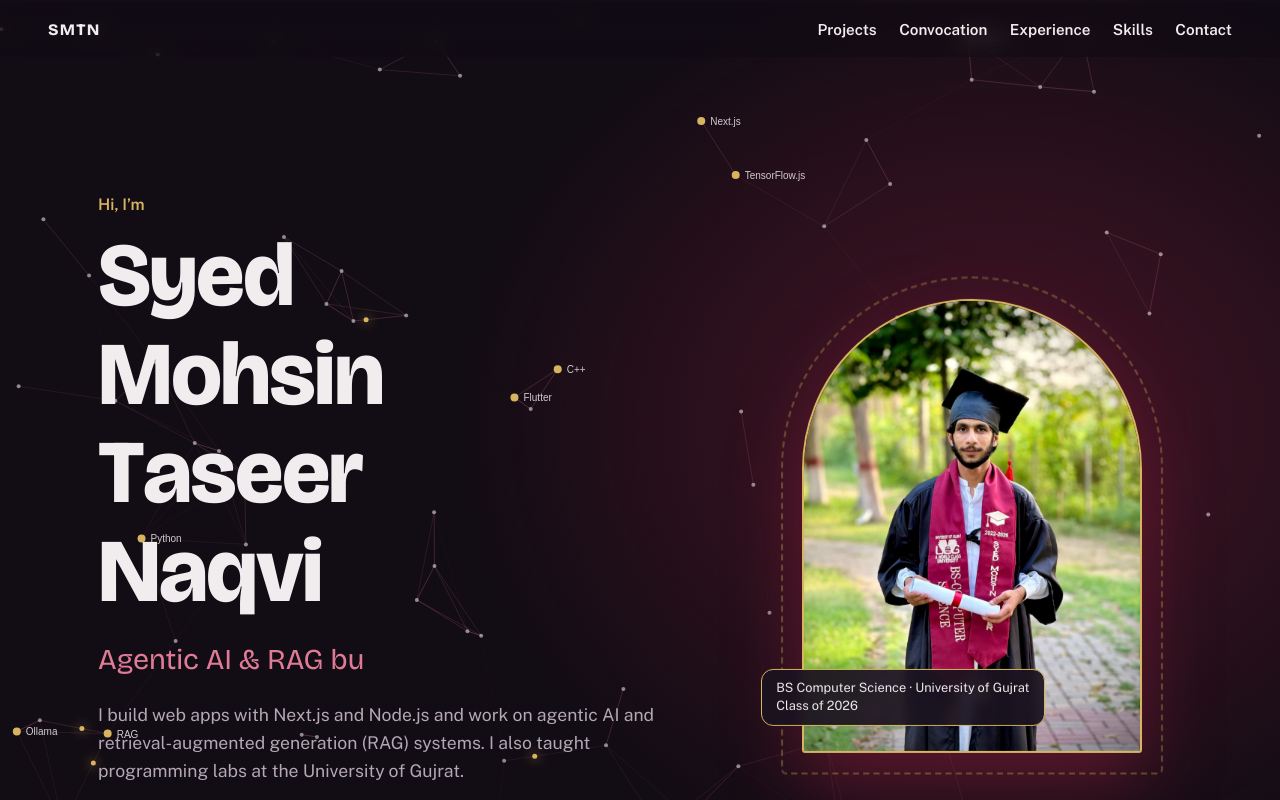
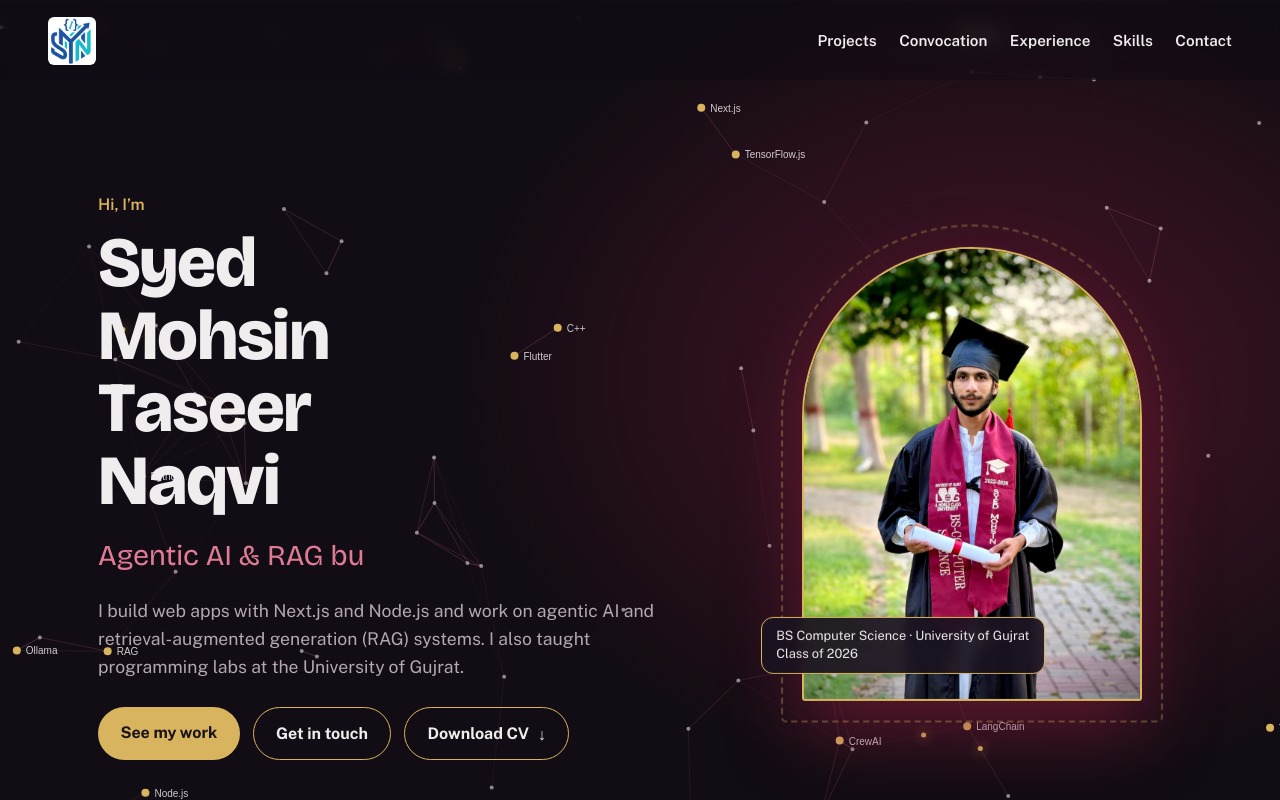
Before and after one commit to mohsintaseer/Mohsin-portfolio, a Next.js app: page / in a window 1280 px wide. Shown: the top 800 px of the page. Built offline with nearby package versions, Linux system fonts and the light colour scheme.

Commit message:
Update portfolio design

```diff
--- a/app/globals.css
+++ b/app/globals.css
@@ -8,7 +8,8 @@ a:hover { color:var(--gold); }
 h1,h2,h3 { font-family:var(--font-display),system-ui,sans-serif; line-height:1.1; margin:0; }
 .progress { position:fixed; inset:0 0 auto 0; height:3px; background:linear-gradient(90deg,var(--maroon),var(--gold)); transform-origin:left; transform:scaleX(0); z-index:50; }
 .top { position:fixed; top:3px; left:0; right:0; z-index:40; display:flex; justify-content:space-between; align-items:center; padding:.9rem clamp(1rem,4vw,3rem); backdrop-filter:blur(10px); background:rgba(18,12,20,.55); }
-.logo { font-family:var(--font-display),sans-serif; font-weight:800; text-decoration:none; letter-spacing:.08em; }
+.logo { display:flex; width:48px; height:48px; overflow:hidden; border-radius:6px; text-decoration:none; }
+.logo img { width:100%; height:100%; object-fit:cover; }
 .top nav { display:flex; gap:1.4rem; font-weight:600; font-size:.95rem; }
 .top nav a { text-decoration:none; }
 
@@ -17,7 +18,7 @@ h1,h2,h3 { font-family:var(--font-display),system-ui,sans-serif; line-height:1.1
 .hero-in { position:relative; z-index:2; display:grid; grid-template-columns:1.2fr .8fr; gap:2rem; align-items:center; width:100%; max-width:1180px; margin:0 auto; padding:7rem clamp(1rem,4vw,3rem) 4rem; pointer-events:none; }
 .hero-in a, .hero-in .btn { pointer-events:auto; }
 .hi { color:var(--gold); font-weight:600; margin:0 0 .6rem; }
-h1 { font-size:clamp(2.6rem,7vw,5.6rem); font-weight:800; letter-spacing:-.02em; }
+h1 { font-size:clamp(2.15rem,5.5vw,4.6rem); font-weight:800; letter-spacing:-.02em; line-height:1.03; }
 .word { display:block; }
 .ch { display:inline-block; opacity:0; transform:translateY(60%) rotate(6deg); animation:rise .7s cubic-bezier(.2,.8,.2,1) forwards; }
 @keyframes rise { to { opacity:1; transform:none; } }
@@ -30,6 +31,9 @@ h1 { font-size:clamp(2.6rem,7vw,5.6rem); font-weight:800; letter-spacing:-.02em;
 .btn:hover { color:#1a1218; transform:translateY(-2px); box-shadow:0 8px 24px rgba(216,180,95,.35); }
 .btn.ghost { background:transparent; color:var(--text); border:1.5px solid var(--gold); }
 .btn.ghost:hover { color:var(--gold); box-shadow:none; }
+.btn.download { display:inline-flex; align-items:center; gap:.55rem; }
+.download-icon { display:inline-block; animation:download-hint 2.4s ease-in-out infinite; }
+@keyframes download-hint { 0%,80%,100% { transform:translateY(0); } 88% { transform:translateY(3px); } 94% { transform:translateY(-1px); } }
 
 .portrait { position:relative; justify-self:center; width:min(100%,340px); animation:float 6s ease-in-out infinite; }
 @keyframes float { 50% { transform:translateY(-14px); } }
--- a/app/layout.tsx
+++ b/app/layout.tsx
@@ -9,6 +9,11 @@ export const metadata: Metadata = {
   title: "Syed Mohsin Taseer Naqvi | Software Developer",
   description:
     "Portfolio of Syed Mohsin Taseer Naqvi: Next.js, Node.js and agentic AI projects.",
+  icons: {
+    icon: "/logo.png",
+    shortcut: "/logo.png",
+    apple: "/logo.png",
+  },
 };
 
 export default function RootLayout({ children }: { children: React.ReactNode }) {
--- a/app/page.tsx
+++ b/app/page.tsx
@@ -13,7 +13,9 @@ export default function Home() {
     <>
       <Progress />
       <header className="top">
-        <a href="#top" className="logo">SMTN</a>
+        <a href="#top" className="logo" aria-label="Syed Mohsin Taseer Naqvi home">
+          <Image src="/logo.png" alt="" width={48} height={48} priority />
+        </a>
         <nav aria-label="Sections">
           <a href="#projects">Projects</a><a href="#convocation">Convocation</a><a href="#experience">Experience</a>
           <a href="#skills">Skills</a><a href="#contact">Contact</a>
@@ -39,6 +41,13 @@ export default function Home() {
             <div className="cta">
               <a className="btn" href="#projects">See my work</a>
               <a className="btn ghost" href="#contact">Get in touch</a>
+              <a
+                className="btn ghost download"
+                href="/mohsin-taseer-naqvi-cv.pdf"
+                download="Mohsin-Taseer-Naqvi-CV.pdf"
+              >
+                Download CV <span className="download-icon" aria-hidden="true">↓</span>
+              </a>
             </div>
           </div>
           <div className="portrait">
```
Also changed, not shown: public/logo.png (added), 1 other file (tests, documents, lock files or other folders).
